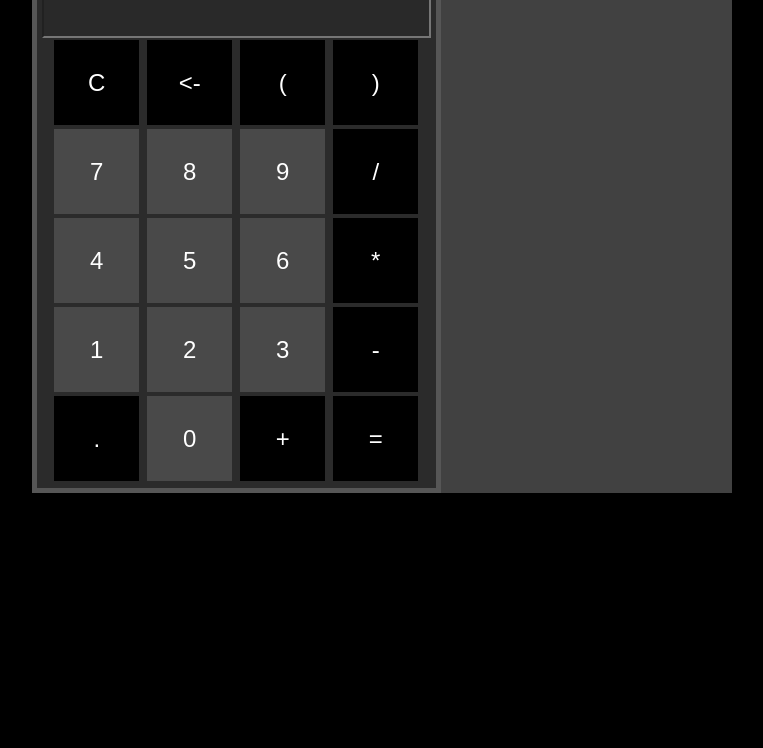
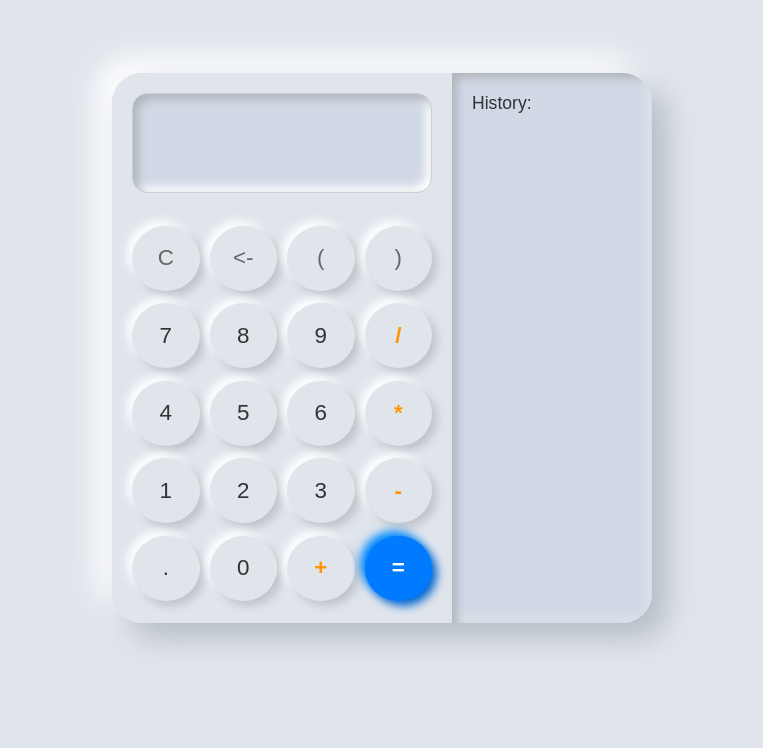
Before and after one commit to matixxx360xx/Calculator, a plain HTML site: page index.html in a window 1280 px wide. Shown: the part 52-800 px from the top of the page, without its empty margins (258-1021 px from the left). Drawn offline with nearby package versions, Linux system fonts and the light colour scheme.

Commit message:
Poprawa stylizacji kalkulatora i historii wyników, w tym zmiany w układzie i kolorystyce

```diff
--- a/style.css
+++ b/style.css
@@ -1,79 +1,157 @@
-* {
-    margin: 0 auto;
+*{
+    margin: 0;
     padding: 0;
+    box-sizing: border-box;
+    font-family: 'Poppins', sans-serif;
 }
 
 body{
-    background-color: black;
+    background-color: #e0e5ec;
+    display: flex;
+    justify-content: center;
+    align-items: center;
+    min-height: 100vh;
+    color: #333333;
 }
 
 .container{
     display: flex;
-    width: 700px;
+    flex-direction: row;
+    border-radius: 30px;
+    overflow: hidden;
+    box-shadow: 15px 15px 30px #b7bdc5, -15px -15px 30px #ffffff;
+    max-width: 90vw;
+    height: 550px;
 }
 
-.Kalkulator {
-    background-color: rgb(43, 43, 43);
-    height: 5%;
-    width: 400px;
-    text-align: center;
-    border: 5px solid rgba(128, 128, 128, 0.507);
-    padding: 5px;
-    float: left;
+.Kalkulator{
+    display: flex;
+    flex-wrap: wrap;
+    background-color: #e0e5ec;
+    width: 340px;
+    padding: 20px;
+    gap: 10px;
+    border: none;
 }
 
-.History {
-    color: white;
-    background-color: rgba(128, 128, 128, 0.507);
-    width: 300px;
-    font-size: xx-large;
+.History{
+    display: flex;
+    flex-direction: column;
+    background-color: #d1d9e6;
+    width: 200px;
+    padding: 20px;
+    font-size: 1.1em;
+    font-weight: 400;
+    border-left: none;
+    box-shadow: inset 5px 5px 10px #afb4ba, inset -5px -5px 10px #e0e5ec;
+}
+
+#wynik{
+    margin-top: 15px;
+    font-size: 0.85em;
+    opacity: 0.7;
+    line-height: 1.6;
+    max-height: calc(100vh - 100px);
+    overflow-y: auto;
+    word-break: break-word;
+    color: #555555;
+}
+
+.History .expression{
+    display: block;
+    color: #777777;
+    font-size: 0.9em;
+}
+
+.History .result{
+    display: block;
+    color: #333333;
+    font-weight: 600;
+    margin-bottom: 5px;
+}
+
+.Display{
+    width: 100%;
+    height: 100px;
+    margin-bottom: 20px;
+    font-size: 2.5em;
+    text-align: right;
+    padding: 0 15px;
+    background-color: #d1d9e6;
+    color: #007aff;
+    border: 1px solid #c9d0d9;
+    border-radius: 15px;
+    letter-spacing: 1px;
+    font-weight: 300;
+    box-shadow: inset 5px 5px 10px #afb4ba, inset -5px -5px 10px #ffffff;
+}
+
+input[type="button"]{
+    flex-basis: calc(25% - 7.5px);
+    height: 65px;
+    font-size: 1.4em;
+    border: none;
+    border-radius: 50%;
+    cursor: pointer;
+    transition: all 0.2s ease-in-out;
     font-weight: 500;
+    color: #333333;
+    background-color: #e0e5ec;
+    box-shadow: 5px 5px 10px #bec3c9, -5px -5px 10px #ffffff;
+}
+
+.number, .operator[value="."]{
+    color: #333333;
+}
+
+.operator:nth-child(2),
+.operator:nth-child(3),
+.operator:nth-child(4),
+.operator:nth-child(5){
+    color: #666666;
+}
+
+.operator:not(.operator:nth-child(2)):not(.operator:nth-child(3)):not(.operator:nth-child(4)):not(.operator:nth-child(5)):not(.operator:last-child):not(.operator[value="."]){
+    color: #ff9500;
+    font-weight: 600;
+}
+
+.operator:last-child{
+    color: #ffffff;
+    background-color: #007aff;
+    font-weight: 600;
+    box-shadow: 5px 5px 10px #0064d1, -5px -5px 10px #008aff;
+}
+
+input[type="button"]:hover{
+    filter: brightness(1.02);
+}
+
+input[type="button"]:active{
+    box-shadow: inset 3px 3px 6px #bec3c9, inset -3px -3px 6px #ffffff;
+    transform: scale(0.98);
+    color: #007aff;
+}
+
+.operator:last-child:active{
+    box-shadow: inset 3px 3px 6px #0064d1, inset -3px -3px 6px #008aff;
 }
 
 
-
-input[type="text"]{
-    font-size: xx-large ;
-    width: 100%;
-    height: 80px;
-    box-sizing: border-box;
-    background-color: rgba(0, 0, 0, 0.048);
-    color: white;
-
+#wynik::-webkit-scrollbar {
+    width: 8px;
 }
 
-.number{
-    font-size: x-large;
-    width: 85px;
-    height: 85px;
-    margin: 2px;
-    background-color: rgb(73, 73, 73);
-    color: white;
-    border: none;
-
+#wynik::-webkit-scrollbar-track {
+    background: #d1d9e6;
+    border-radius: 4px;
 }
 
-.operator{
-    font-size: x-large;
-    width: 85px;
-    height: 85px;
-    margin: 2px;
-    background-color: rgb(0, 0, 0);
-    color: white;
-    border: none;
+#wynik::-webkit-scrollbar-thumb {
+    background-color: #a0a5b0;
+    border-radius: 4px;
 }
 
-.number:hover{
-    background-color: rgb(100, 100, 100);
+#wynik::-webkit-scrollbar-thumb:hover {
+    background-color: #888d96;
 }
-.operator:hover{
-    background-color: rgb(50, 50, 50);
-}
-
-.number:active{
-    background-color: rgb(120, 120, 120);
-}
-
-.operator:active{
-    background-color: rgb(30, 30, 30);
-}
```
Also changed, not shown: index.html (+4 -4 lines).
